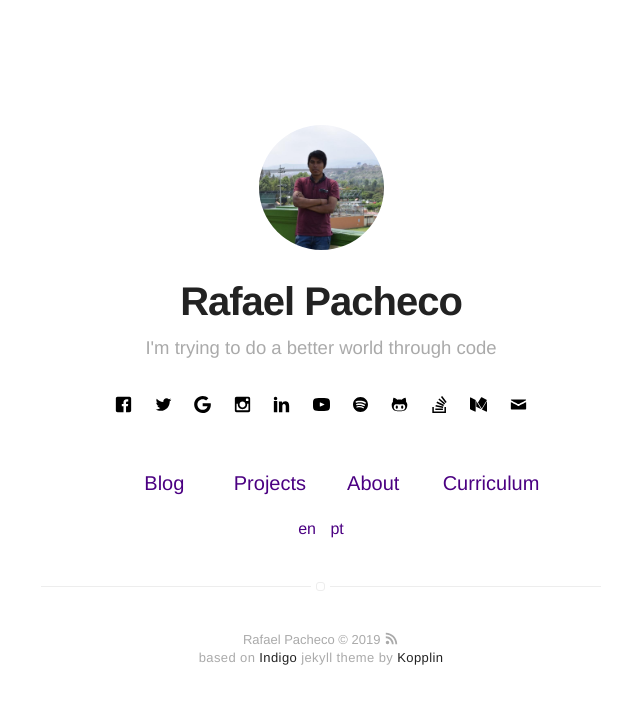
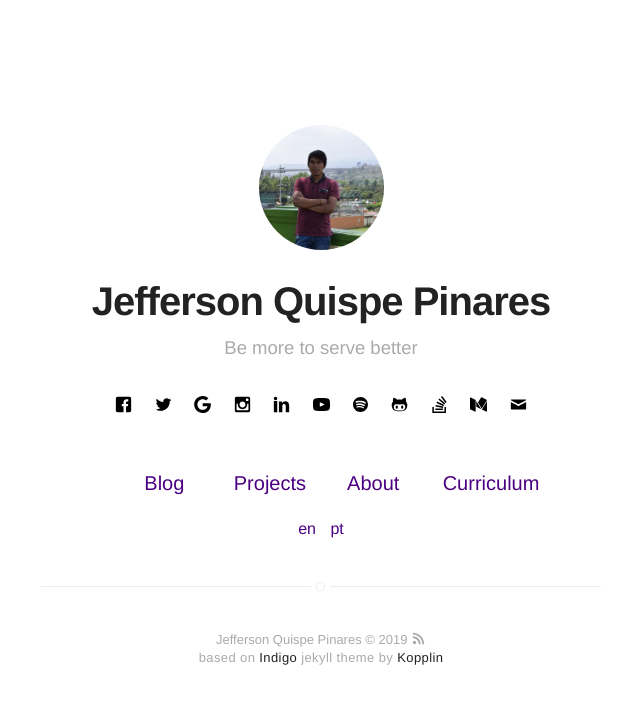
Before and after one commit to jeffersonquispe/jeffersonquispe.github.io, a Jekyll site: the page built from index.html, in a window 1280 px wide. Shown: the top 704 px of the page, without its empty margins (319-959 px from the left). Built offline with Jekyll 4.4.1, drawn with Linux system fonts in a browser that asks for light colours; a script that is not in the unit is left out.

Commit message:
Update _config.yml

```diff
--- a/_config.yml
+++ b/_config.yml
@@ -1,6 +1,6 @@
 # main text of home
-name: Rafael Pacheco
-bio: I'm trying to do a better world through code
+name: Jefferson Quispe Pinares
+bio: "Be more to serve better"
 
 # twitter summary info
 description: I love all about code. I'm fullstack developer and tech lead on @Takenet. Reactive programmer enthusiast and Akka develop BH meetup organizer.
@@ -21,7 +21,7 @@ lattes-pt-url: http://lattes.cnpq.br/6347254071071364
 url: https://ravpacheco.com
 
 # your url: http://USERNAME.github.io
-real-url: ravpacheco.com
+real-url: jeffersonquispe.github.io
 permalink: /:title/
 
 # To enable google analytics, supply your token below
@@ -53,12 +53,12 @@ stackoverflow: 3613766/rafael-pacheco
 # reddit: username
 medium: ravpacheco
 #vimeo: myvimeo
-email: ravpacheco@gmail.com
+email: jeffersonquispep@gmail.com
 # lanyrd: mylanyrd
 
 authors:
     ravpacheco:
-        name: Rafael Pacheco
+        name: Jefferson Quispe
         bio: Just another guy that learn all the days
         external-image: false
         picture: assets/images/profile.jpg
```
